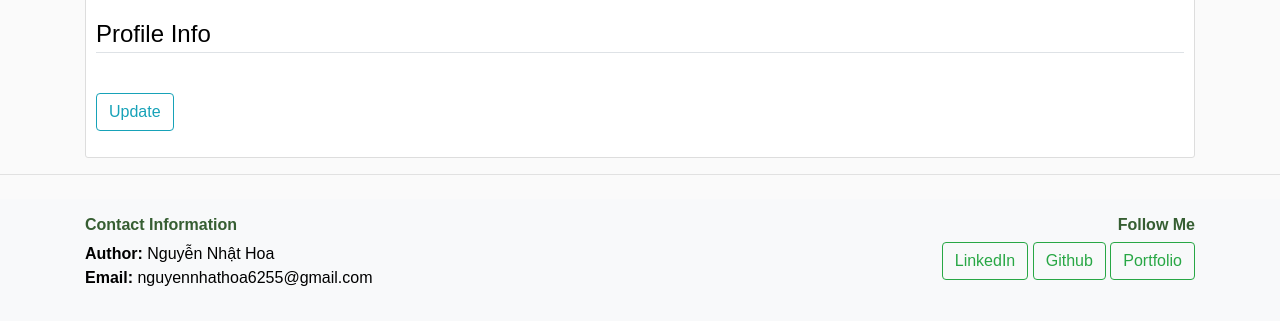
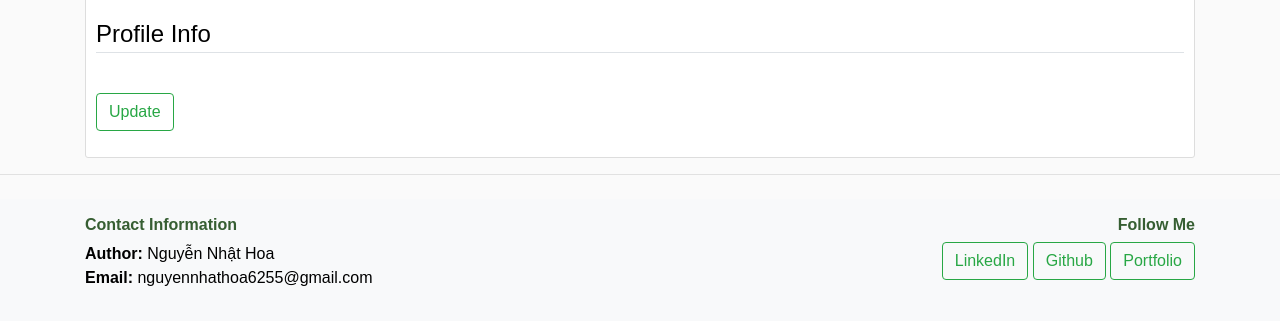
Before and after one commit to nguyennhathoa6255/django-recruitment, a Django app: template users/templates/users/profile.html in a window 1280 px wide. Shown: the part 218-539 px from the top of the page. Run offline with Django 3.2, Linux system fonts and the light colour scheme; the template is opened without the code that fills it, so the values that code supplies are empty; some libraries are stand-ins or nearby versions.

Commit message:
add README.md

```diff
--- a/users/templates/users/profile.html
+++ b/users/templates/users/profile.html
@@ -17,7 +17,7 @@
             {{ p_form|crispy }}
         </fieldset>
         <div class="form-group">
-            <button class="btn btn-outline-info" type="submit">Update</button>
+            <button class="btn btn-outline-success" type="submit">Update</button>
         </div>
     </form>
 </div>
```
Also changed, not shown: README.md (added), media/pics_readme/create_update_post.png (added), media/pics_readme/home.png (added), media/pics_readme/home_auth.png (added), media/pics_readme/jobdetail.png (added), media/pics_readme/login_signup.png (added), media/pics_readme/resumematcher.png (added), media/pics_readme/resumepost.png (added).
